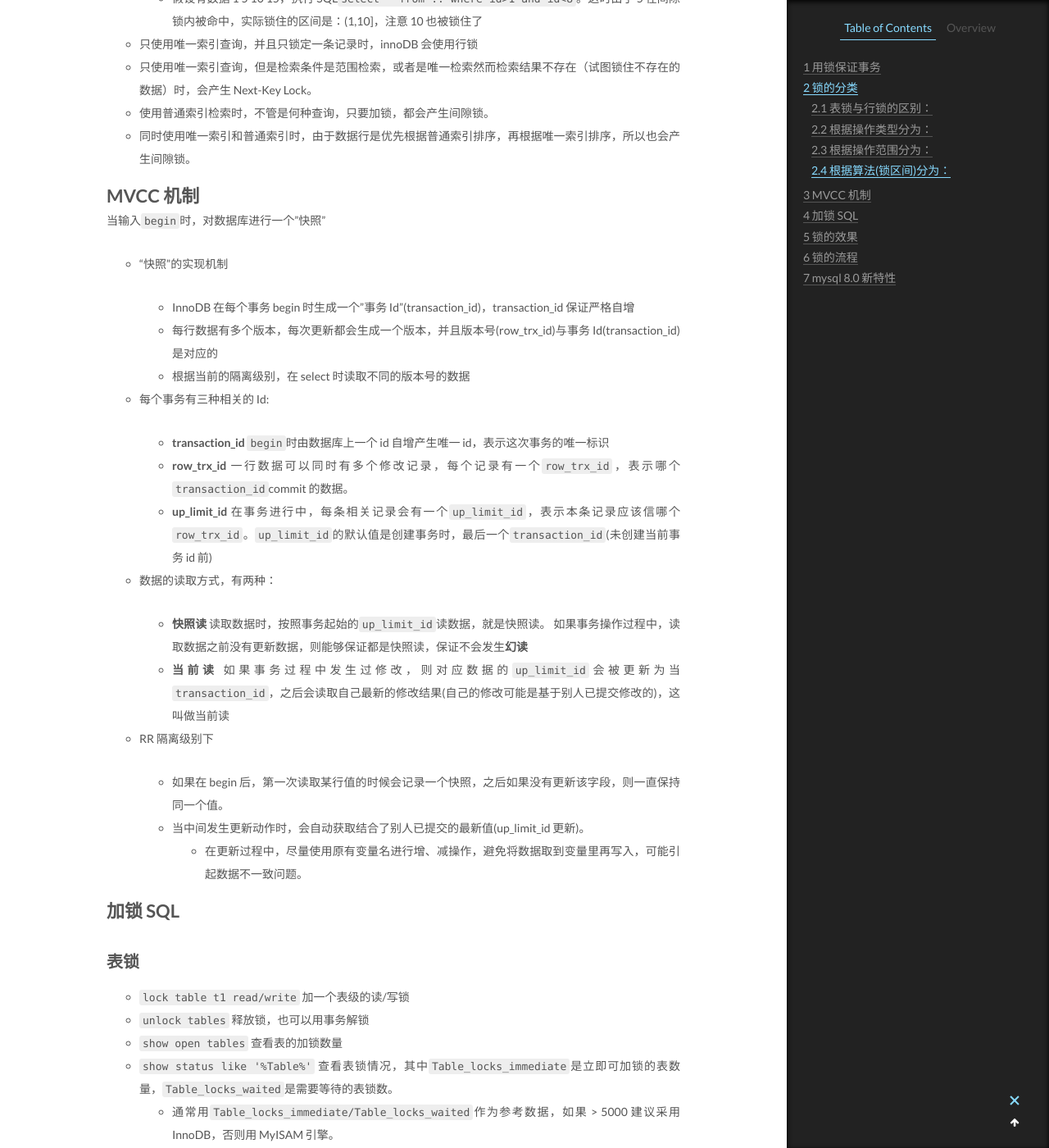
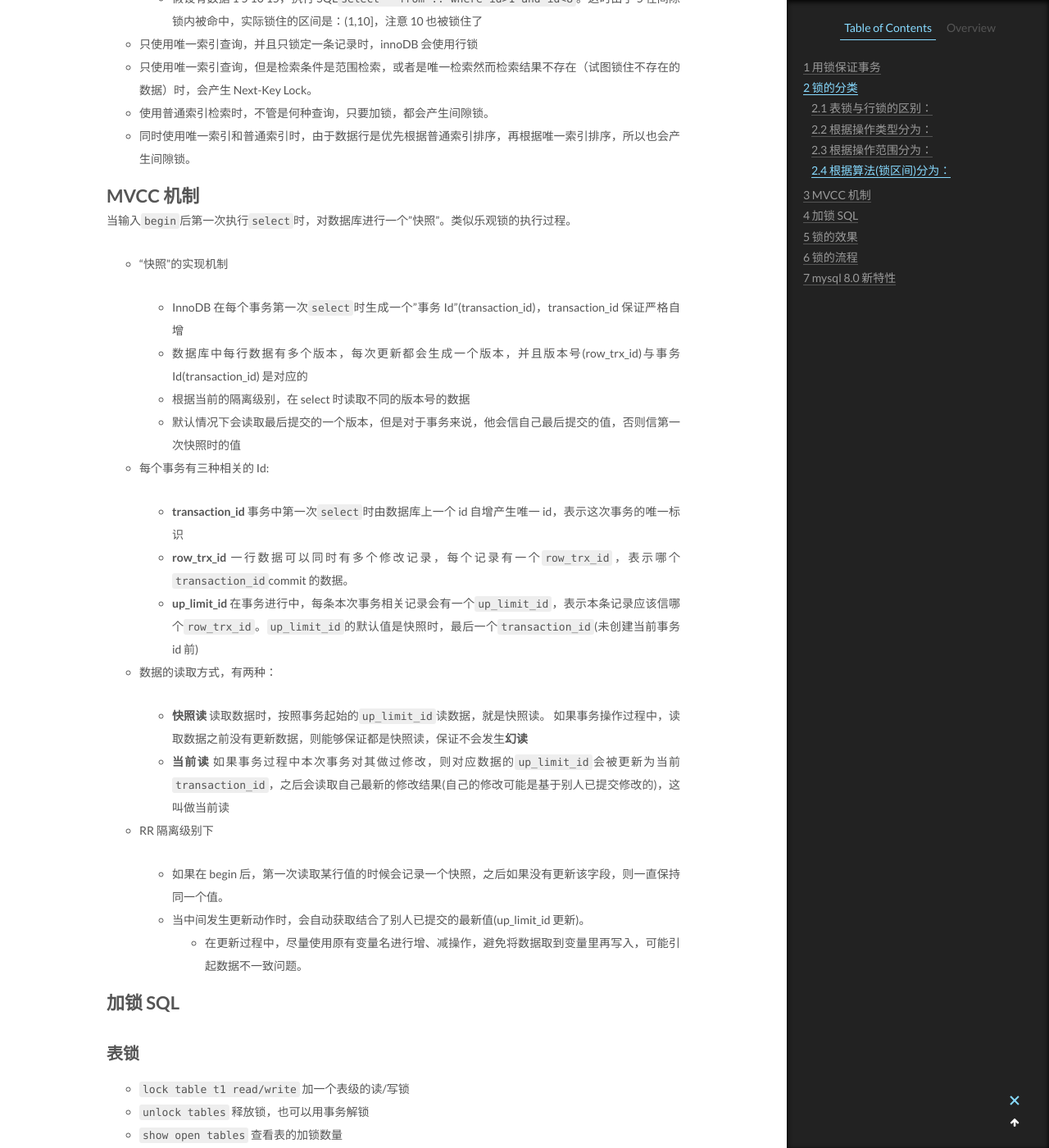
Before and after one commit to CodeHunter2006/CodeHunter2006.github.io, a Jekyll site: the page built from _posts/2020-04-19-MySQL_Lock.md, in a window 1280 px wide and 1400 px high, scrolled down 4324 px. Shown: the whole window at 82% size. Built offline with Jekyll 4.4.1, drawn with Linux system fonts in a browser that asks for light colours.

Commit message:
[doc]: add contents.

```diff
--- a/_posts/2020-04-19-MySQL_Lock.md
+++ b/_posts/2020-04-19-MySQL_Lock.md
@@ -143,22 +143,23 @@ tags: MySQL
 
 # MVCC 机制
 
-当输入`begin`时，对数据库进行一个"快照"
+当输入`begin`后第一次执行`select`时，对数据库进行一个"快照"。类似乐观锁的执行过程。
 
 - "快照"的实现机制
 
-  1. InnoDB 在每个事务 begin 时生成一个"事务 Id"(transaction_id)，transaction_id 保证严格自增
-  2. 每行数据有多个版本，每次更新都会生成一个版本，并且版本号(row_trx_id)与事务 Id(transaction_id) 是对应的
+  1. InnoDB 在每个事务第一次`select`时生成一个"事务 Id"(transaction_id)，transaction_id 保证严格自增
+  2. 数据库中每行数据有多个版本，每次更新都会生成一个版本，并且版本号(row_trx_id)与事务 Id(transaction_id) 是对应的
   3. 根据当前的隔离级别，在 select 时读取不同的版本号的数据
+  4. 默认情况下会读取最后提交的一个版本，但是对于事务来说，他会信自己最后提交的值，否则信第一次快照时的值
 
 - 每个事务有三种相关的 Id:
 
   - **transaction_id**
-    `begin`时由数据库上一个 id 自增产生唯一 id，表示这次事务的唯一标识
+    事务中第一次`select`时由数据库上一个 id 自增产生唯一 id，表示这次事务的唯一标识
   - **row_trx_id**
     一行数据可以同时有多个修改记录，每个记录有一个`row_trx_id`，表示哪个`transaction_id`commit 的数据。
   - **up_limit_id**
-    在事务进行中，每条相关记录会有一个`up_limit_id`，表示本条记录应该信哪个`row_trx_id`。`up_limit_id`的默认值是创建事务时，最后一个`transaction_id`(未创建当前事务 id 前)
+    在事务进行中，每条本次事务相关记录会有一个`up_limit_id`，表示本条记录应该信哪个`row_trx_id`。`up_limit_id`的默认值是快照时，最后一个`transaction_id`(未创建当前事务 id 前)
 
 - 数据的读取方式，有两种：
 
@@ -166,9 +167,10 @@ tags: MySQL
     读取数据时，按照事务起始的`up_limit_id`读数据，就是快照读。
     如果事务操作过程中，读取数据之前没有更新数据，则能够保证都是快照读，保证不会发生**幻读**
   - **当前读**
-    如果事务过程中发生过修改，则对应数据的`up_limit_id`会被更新为当`transaction_id`，之后会读取自己最新的修改结果(自己的修改可能是基于别人已提交修改的)，这叫做当前读
+    如果事务过程中本次事务对其做过修改，则对应数据的`up_limit_id`会被更新为当前`transaction_id`，之后会读取自己最新的修改结果(自己的修改可能是基于别人已提交修改的)，这叫做当前读
 
 - RR 隔离级别下
+
   - 如果在 begin 后，第一次读取某行值的时候会记录一个快照，之后如果没有更新该字段，则一直保持同一个值。
   - 当中间发生更新动作时，会自动获取结合了别人已提交的最新值(up_limit_id 更新)。
     - 在更新过程中，尽量使用原有变量名进行增、减操作，避免将数据取到变量里再写入，可能引起数据不一致问题。
```
